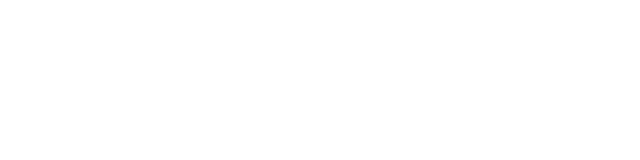
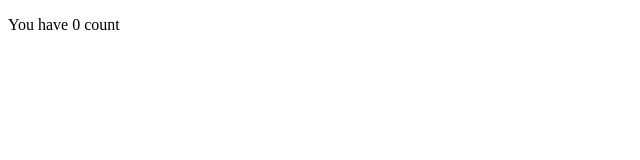
Before and after one commit to raflyfahrezi/getting-started-with-zustand, a Next.js app: page /more in a window 1280 px wide. Shown: the top 160 px of the page, without its empty margins (0-640 px from the left). Built offline with nearby package versions, Linux system fonts and the light colour scheme.

Commit message:
implement zustand on more page

```diff
--- a/src/modules/more/index.jsx
+++ b/src/modules/more/index.jsx
@@ -1,9 +1,17 @@
+/* eslint-disable react-hooks/rules-of-hooks */
+
 import React from 'react'
 
+import useStore from '../../zustand'
+
 const more = () => {
+    const state = {
+        count: useStore((state) => state.count),
+    }
+
     return (
-        <div>
-            <div></div>
+        <div className='w-full mt-10 text-center'>
+            <p className='text-3xl mb-7'>You have {state.count} count</p>
         </div>
     )
 }
```
